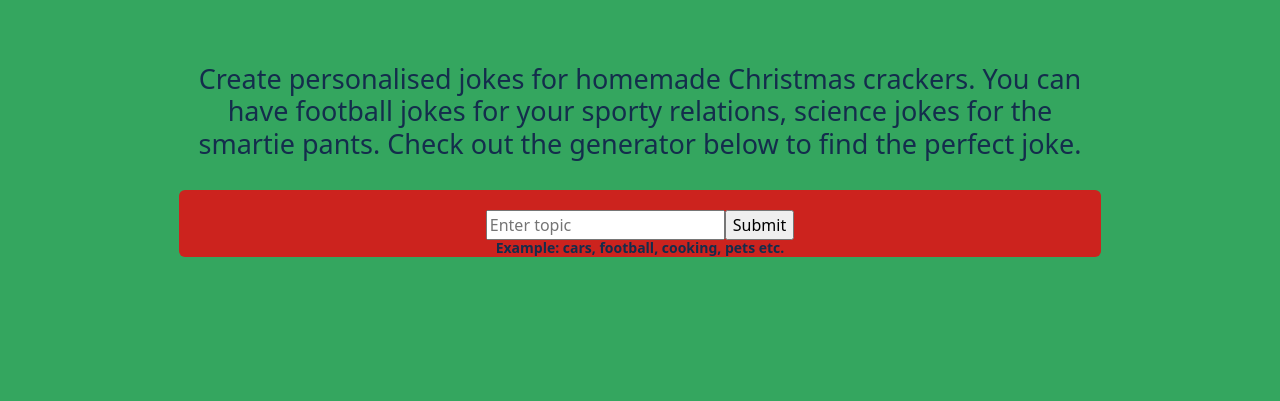
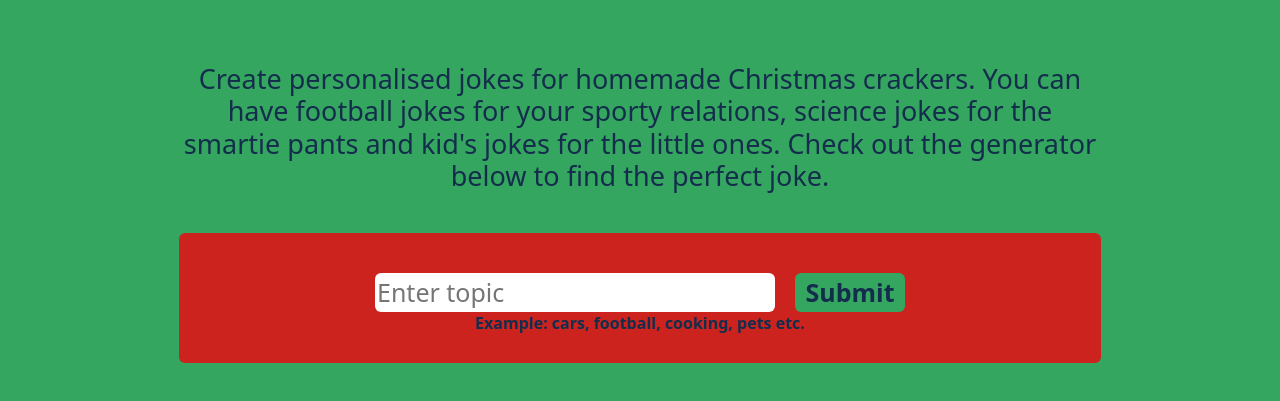
Before and after one commit to SL-GW/christmas-cracker-joke-generator, a React (Create React App) app: page / in a window 1280 px wide. Shown: the part 329-730 px from the top of the page. Built offline with nearby package versions, Linux system fonts and the light colour scheme; a web font is replaced by a local one.

Commit message:
Finished css for generator

```diff
--- a/src/Body.css
+++ b/src/Body.css
@@ -11,12 +11,13 @@ h2 {
 }
 
 h3 {
-  font-size: 14px;
-  font-weight: 800;
+  font-size: 16px;
+  font-weight: 900;
+  padding-bottom: 30px;
 }
 
 input {
-  margin: 20px 0px 0px 0px;
+  margin: 40px 0px 2px 0px;
 }
 
 .generator {
@@ -25,6 +26,29 @@ input {
   text-align: center;
   display: block;
   margin: auto;
-  margin-top: 30px;
+  margin-top: 40px;
   border-radius: 6px;
 }
+
+.input-text {
+  width: 400px;
+  margin-right: 20px;
+  line-height: 1.5;
+  font-size: 25px;
+  border-radius: 6px;
+  border: none;
+}
+
+.input-button {
+  line-height: 1.5;
+  font-size: 25px;
+  border-radius: 6px;
+  border: none;
+  width: 110px;
+  background: #34a65f;
+  color: #142d4c;
+  font-weight: 700;
+}
+.input-button:hover {
+  border: solid 4px #142d4c;
+}
--- a/src/Body.js
+++ b/src/Body.js
@@ -7,7 +7,8 @@ export default function Body() {
       <h2>
         Create personalised jokes for homemade Christmas crackers. You can have
         football jokes for your sporty relations, science jokes for the smartie
-        pants. Check out the generator below to find the perfect joke.
+        pants and kid's jokes for the little ones. Check out the generator below
+        to find the perfect joke.
       </h2>
       <div className="generator">
         <form>
```
